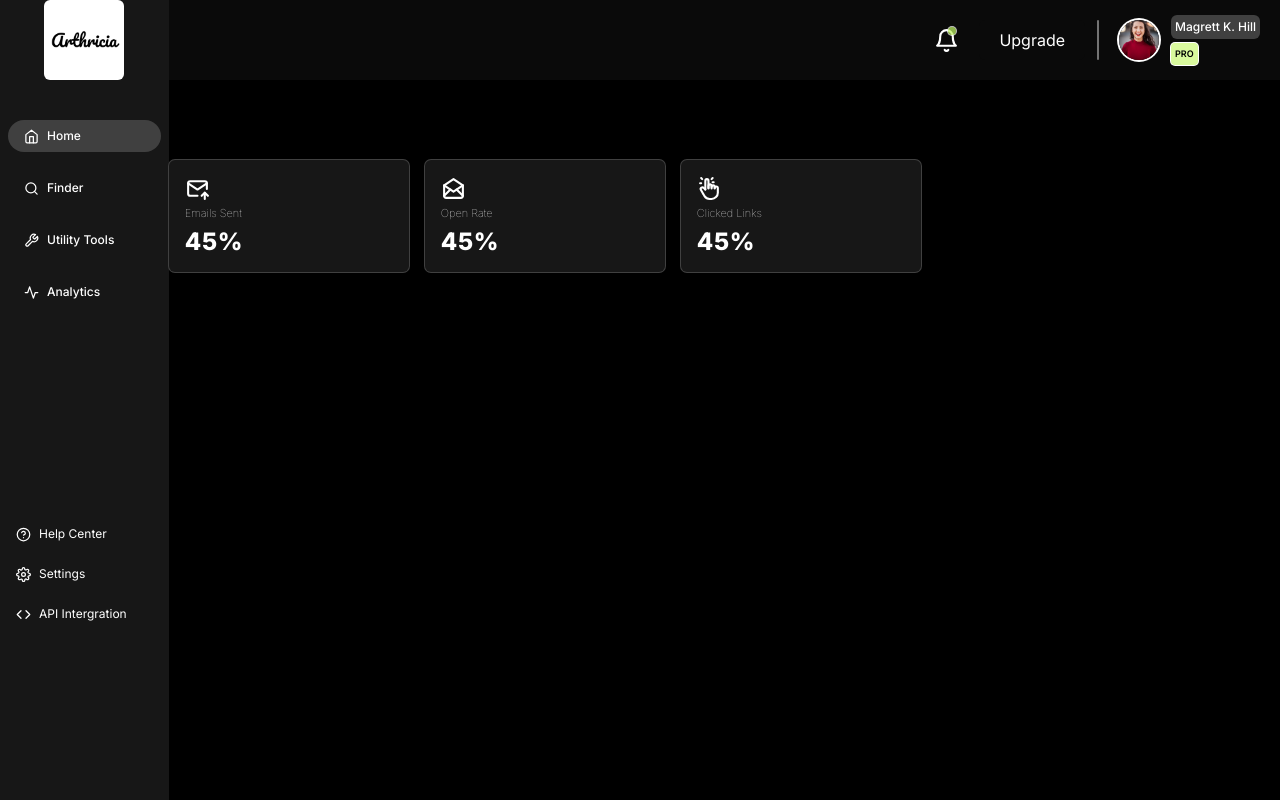
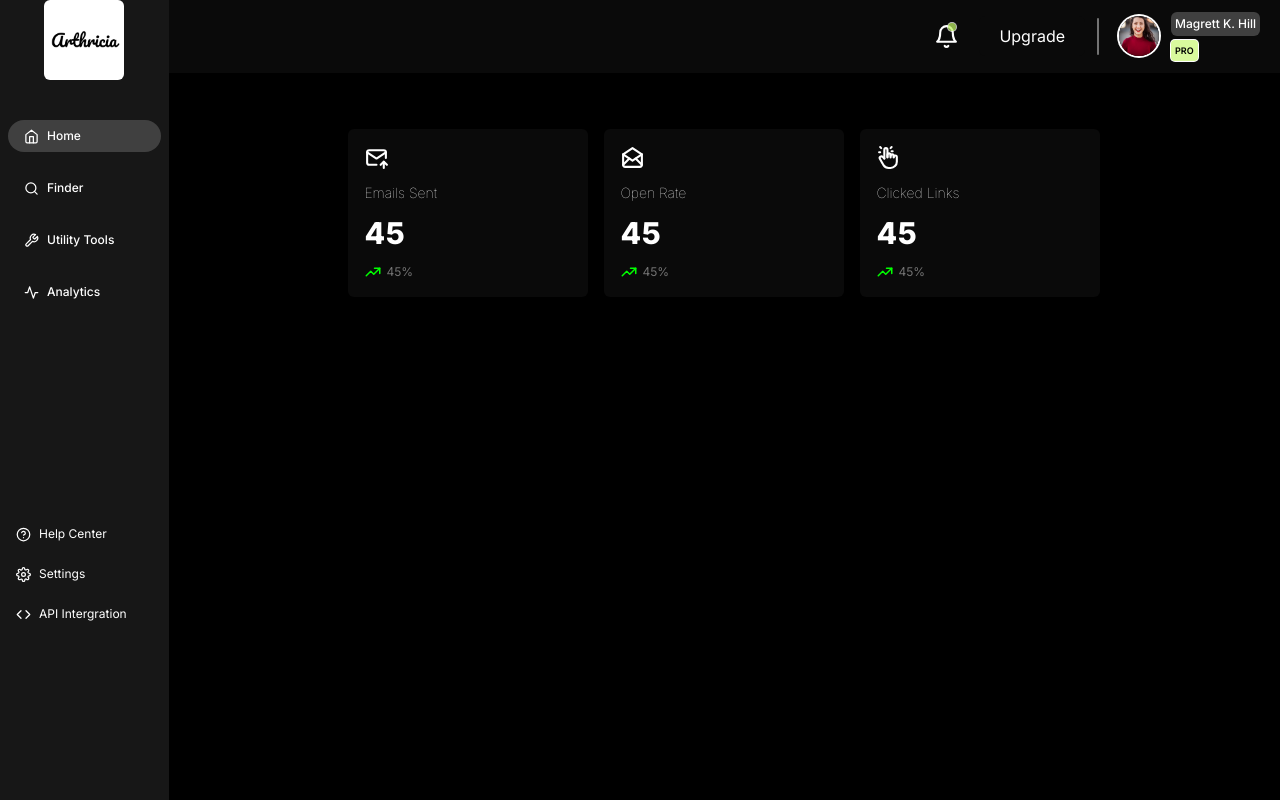
Before and after one commit to themuffineman/pendora-tools, a Next.js app in the folder my-app/: page /dashboard in a window 1280 px wide. Built offline with nearby package versions, Linux system fonts and the light colour scheme.

Commit message:
Dash card complete

```diff
--- a/my-app/app/dashboard/layout.jsx
+++ b/my-app/app/dashboard/layout.jsx
@@ -81,7 +81,7 @@ const layout = ({children}) => {
                 </div>
               </div>
             </div>
-            <div>
+            <div className="size-full">
               {children}
             </div>
         </div>
--- a/my-app/app/dashboard/page.jsx
+++ b/my-app/app/dashboard/page.jsx
@@ -4,10 +4,12 @@ import DashCard from '@/components/DashCard'
 
 const page = () => {
   return (
-    <div className='mt-20 text-black flex gap-4 items-center'>
+    <div className='flex flex-col items-center justify-start py-14 text-black gap-4 size-full'>
+      <div className="flex gap-4 items-center">
         {dashOverviewData.map((data)=>(
-          <DashCard title={data.title} icon={data.icon} stat={'45%'} comparison={'45%'}/>
+          <DashCard title={data.title} icon={data.icon} stat={45} comparison={45}/>
         ))}
+      </div>
     </div>
   )
 }
--- a/my-app/components/DashCard.jsx
+++ b/my-app/components/DashCard.jsx
@@ -3,15 +3,23 @@ import React from 'react'
 
 const DashCard = ({title, stat, icon, comparison }) => {
   return (
-    <div className='w-[15rem] h-[7rem] text-white rounded-md p-4 ring-1 ring-neutral-700 bg-neutral-900 flex flex-col items-start gap-1'>
+    <div className='w-[15rem] h-max text-white  bg-neutral-950 hover:ring-1 flex flex-col items-start gap-3 hover:ring-neutral-900   text-center p-4 rounded-md hover:scale-[1px] transition'>
         <Image
             src={`/icons/${icon}`}
             width={25}
             height={25}
         />
-        <h4 className='text-[11px] font-thin'>{title}</h4>
-        <h1 className='text-2xl font-extrabold tracking-wide'>{stat}</h1>
-        <div></div>
+        <h4 className='text-[14px] font-thin'>{title}</h4>
+        <h1 className='text-3xl font-extrabold tracking-wide'>{stat}</h1>
+        <div className='flex gap-1 items-center w-max'>
+            {
+                comparison > 0 ?
+                (<Image src="/icons/trending-up.svg" width={18} height={18}/>):
+                comparison < 0 &&
+                (<Image src="/icons/trending-down.svg" width={18} height={18}/>)
+            }
+            <p className='text-neutral-500 text-[12px]'>{comparison}%</p>
+        </div>
     </div>
   )
 }
```
Also changed, not shown: my-app/public/icons/trending-down.svg (added), my-app/public/icons/trending-up.svg (added).
